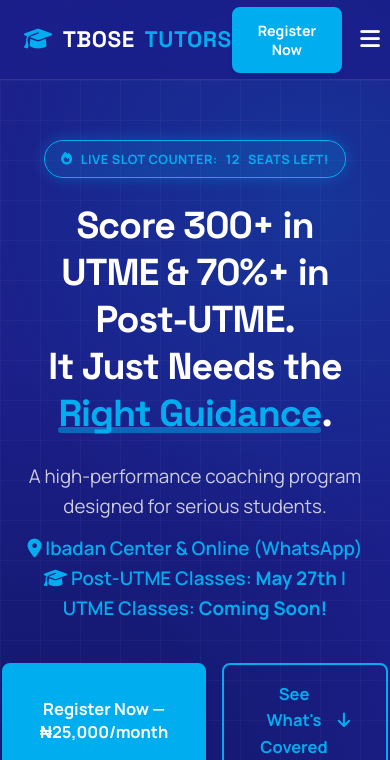
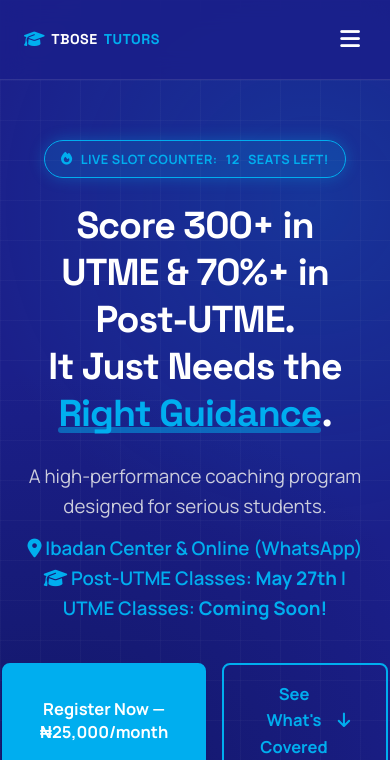
Before and after one commit to Losephus-01/TBOSE-TUTORS, a website: page public/index.html in a window 390 px wide. Shown: the top 760 px of the page. Drawn offline with Linux system fonts and the light colour scheme; no server answers.

Commit message:
reduce logo size and hide register button on screens <= 512px

```diff
--- a/public/style.css
+++ b/public/style.css
@@ -2437,3 +2437,21 @@ table.db-table {
         padding: 16px 12px !important;
     }
 }
+
+/* --- MOBILE NAVBAR TWEAKS (SCREENS <= 512px) --- */
+@media (max-width: 512px) {
+    /* Hide the Register Now CTA in the navbar */
+    #nav-register-btn {
+        display: none !important;
+    }
+
+    /* Make the logo word mark significantly smaller */
+    .logo {
+        font-size: 0.95rem !important;
+        gap: 6px !important;
+    }
+
+    .logo i {
+        font-size: 1.1rem !important;
+    }
+}
```
